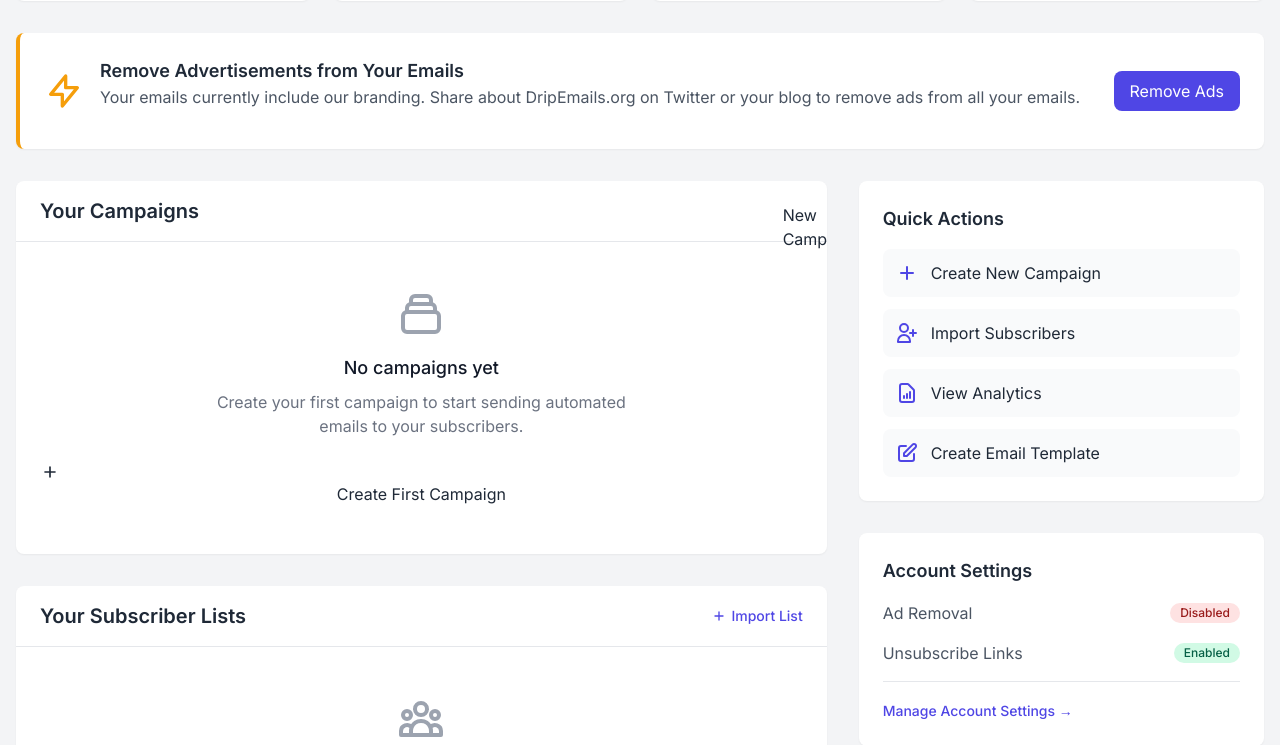
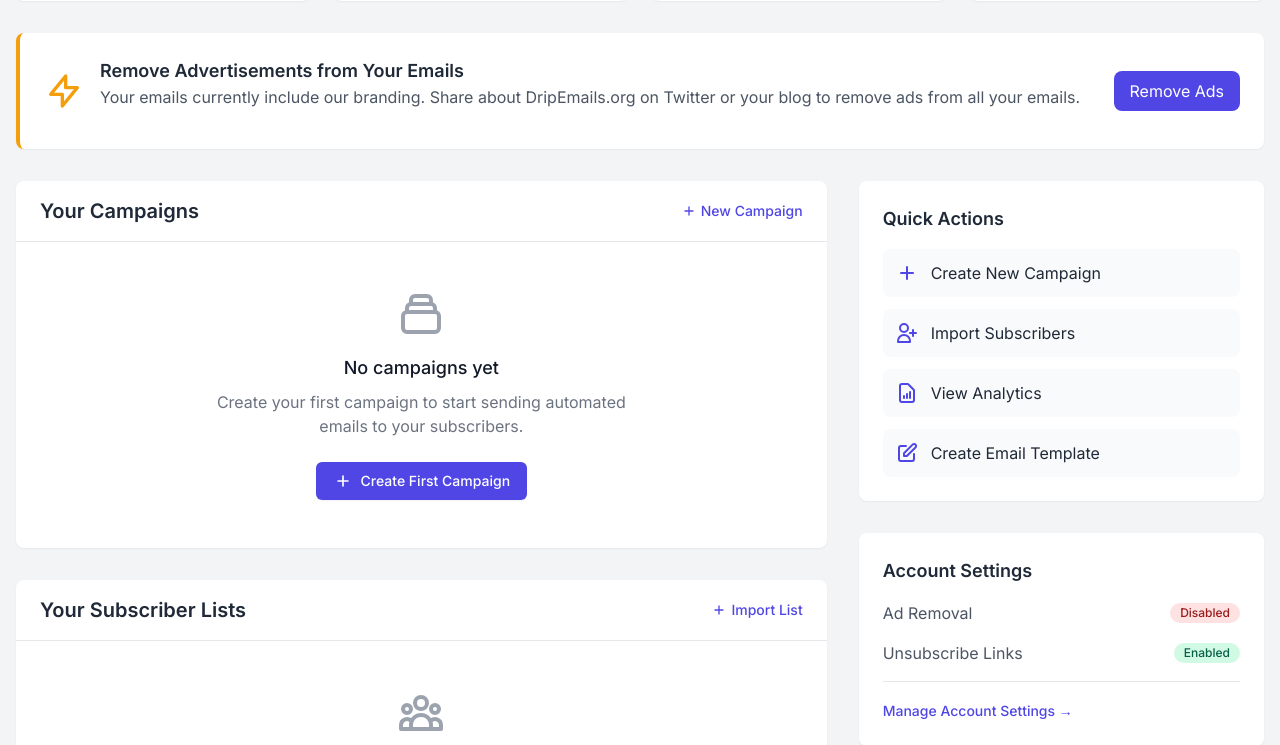
Before and after one commit to dripemails/web, a Django app: page /dashboard/ in a window 1280 px wide. Shown: the part 307-1052 px from the top of the page. Run offline with Django 4.2, Linux system fonts and the light colour scheme; the visitor is signed in with stand-in values (Sample User, id 1); parts of the project's set-up code (start-up, migrations or seed data) failed here and were passed over.

Commit message:
Updated dashboard.html

```diff
--- a/templates/core/dashboard.html
+++ b/templates/core/dashboard.html
@@ -102,7 +102,7 @@
                     <p class="text-gray-600 mb-4">{% trans "Your emails currently include our branding. Share about DripEmails.org on Twitter or your blog to remove ads from all your emails." %}</p>
                 </div>
                 <div class="mt-4 md:mt-0">
-                    <a href="{% url 'promo_verification' %}" class="inline-block bg-indigo-600 text-white px-4 py-2 rounded-lg hover:bg-indigo-700 transition-colors">{% trans "Remove Ads" %}</a>
+                    <a href="{% url 'core:promo_verification' %}" class="inline-block bg-indigo-600 text-white px-4 py-2 rounded-lg hover:bg-indigo-700 transition-colors">{% trans "Remove Ads" %}</a>
                 </div>
             </div>
         </div>
@@ -115,7 +115,7 @@
                 <div class="bg-white rounded-lg shadow-sm overflow-hidden mb-8">
                     <div class="px-6 py-4 border-b border-gray-200 flex justify-between items-center">
                         <h2 class="text-xl font-semibold text-gray-800">{% trans "Your Campaigns" %}</h2>
-                        <a href="{% url 'campaigns:campaign-list-create' %}" c
+                        <a href="{% url 'campaigns:campaign-list-create' %}" class="text-indigo-600 hover:text-indigo-800 font-medium text-sm flex items-center">
                             <svg xmlns="http://www.w3.org/2000/svg" class="h-4 w-4 mr-1" fill="none" viewBox="0 0 24 24" stroke="currentColor">
                                 <path stroke-linecap="round" stroke-linejoin="round" stroke-width="2" d="M12 6v6m0 0v6m0-6h6m-6 0H6" />
                             </svg>
@@ -176,7 +176,7 @@
                         </svg>
                         <h3 class="text-lg font-medium text-gray-900 mb-2">{% trans "No campaigns yet" %}</h3>
                         <p class="text-gray-500 max-w-md mx-auto mb-6">{% trans "Create your first campaign to start sending automated emails to your subscribers." %}</p>
-                        <a href="{% url 'campaigns:campaign-list-create' %}">
+                        <a href="{% url 'campaigns:campaign-list-create' %}" class="inline-flex items-center px-4 py-2 border border-transparent text-sm font-medium rounded-md shadow-sm text-white bg-indigo-600 hover:bg-indigo-700 focus:outline-none focus:ring-2 focus:ring-offset-2 focus:ring-indigo-500">
                             <svg xmlns="http://www.w3.org/2000/svg" class="h-5 w-5 mr-2" fill="none" viewBox="0 0 24 24" stroke="currentColor">
                                 <path stroke-linecap="round" stroke-linejoin="round" stroke-width="2" d="M12 6v6m0 0v6m0-6h6m-6 0H6" />
                             </svg>
```
